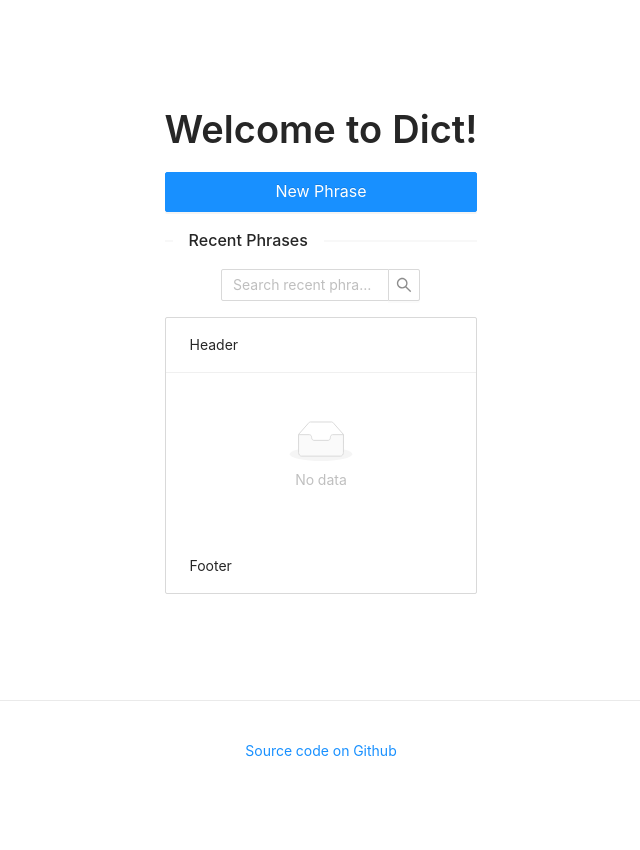
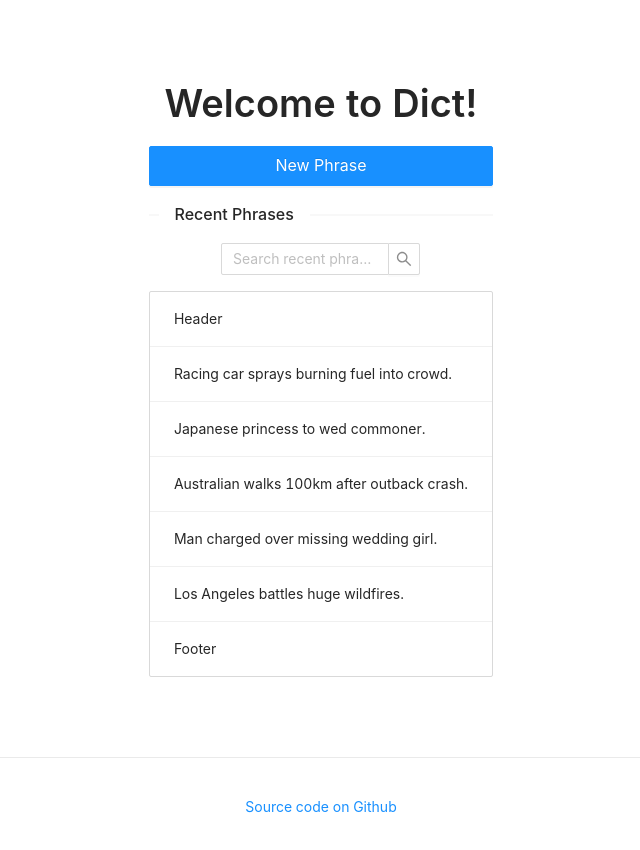
Before and after one commit to thinktwice13/dict, a Next.js app: page / in a window 1280 px wide. Shown: the top 850 px of the page, without its empty margins (319-959 px from the left). Before the commit the page ends 800 px from the top, so only its background shows below. Built offline with nearby package versions, Linux system fonts and the light colour scheme.

Commit message:
Connect new recent list item component

```diff
--- a/components/index.js
+++ b/components/index.js
@@ -1,5 +1,5 @@
 import * as Layout from './layout';
-export { ListContainer } from './list';
+export { ListContainer, RecentListItem } from './list';
 export { SearchSelect } from './search-select';
 
 export { Layout };
--- a/pages/index.js
+++ b/pages/index.js
@@ -1,4 +1,4 @@
-import { ListContainer } from '../components';
+import { ListContainer, RecentListItem } from '../components';
 import styled from 'styled-components';
 import { Typography, Button, Input, Divider } from 'antd';
 import Router from 'next/router';
@@ -11,6 +11,14 @@ const TitleContainer = styled.h1`
   font-size: 4rem;
   text-align: center;
 `;
+
+const data = [
+  'Racing car sprays burning fuel into crowd.',
+  'Japanese princess to wed commoner.',
+  'Australian walks 100km after outback crash.',
+  'Man charged over missing wedding girl.',
+  'Los Angeles battles huge wildfires.',
+];
 
 const Home = () => {
   return (
@@ -37,7 +45,10 @@ const Home = () => {
         onSearch={(value) => console.log(value)}
         style={{ width: 200, marginBottom: '1rem' }}
       />
-      <ListContainer />
+      <ListContainer
+        data={data}
+        renderItem={(item) => <RecentListItem text={item} />}
+      />
     </>
   );
 };
```
